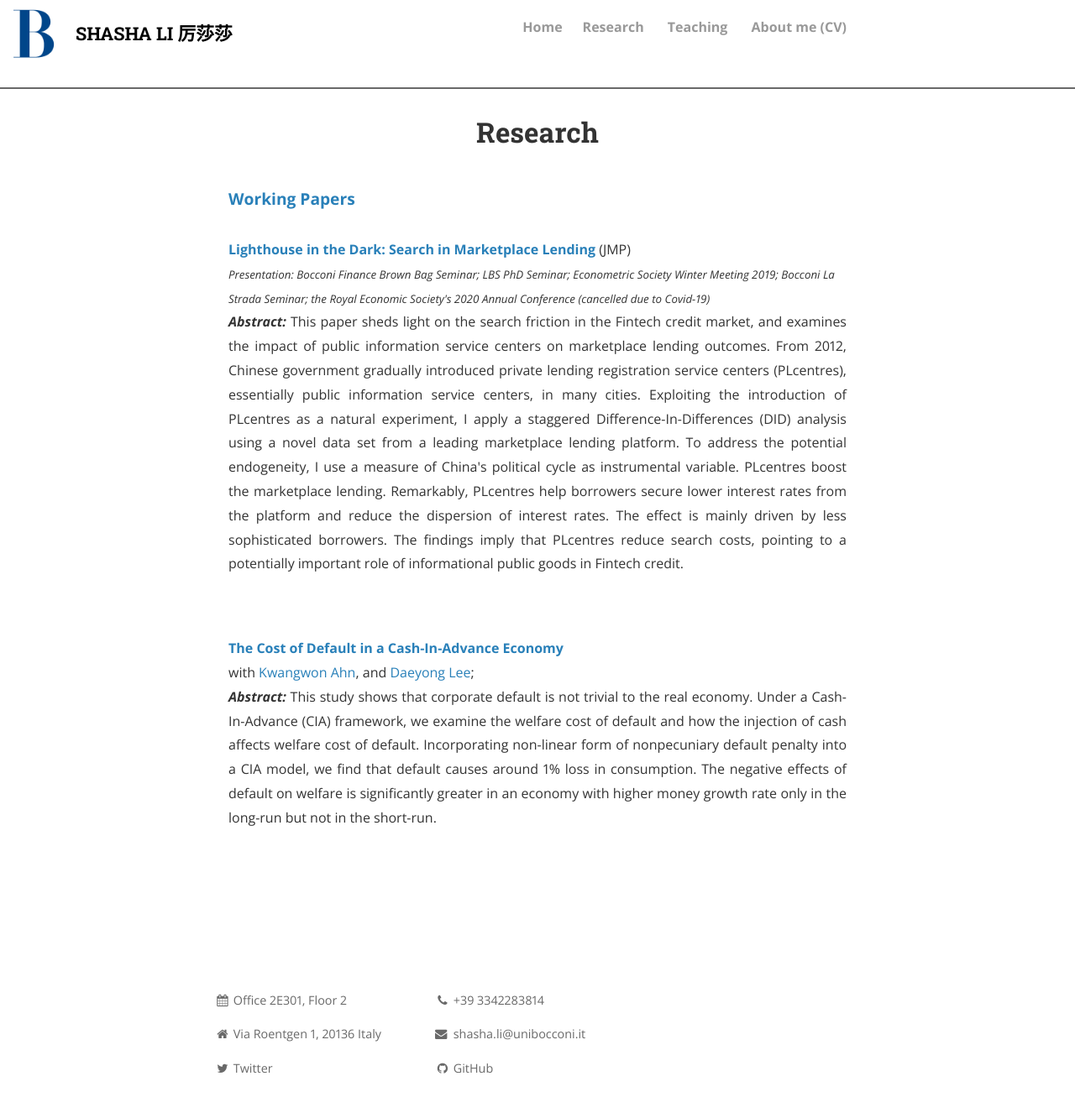
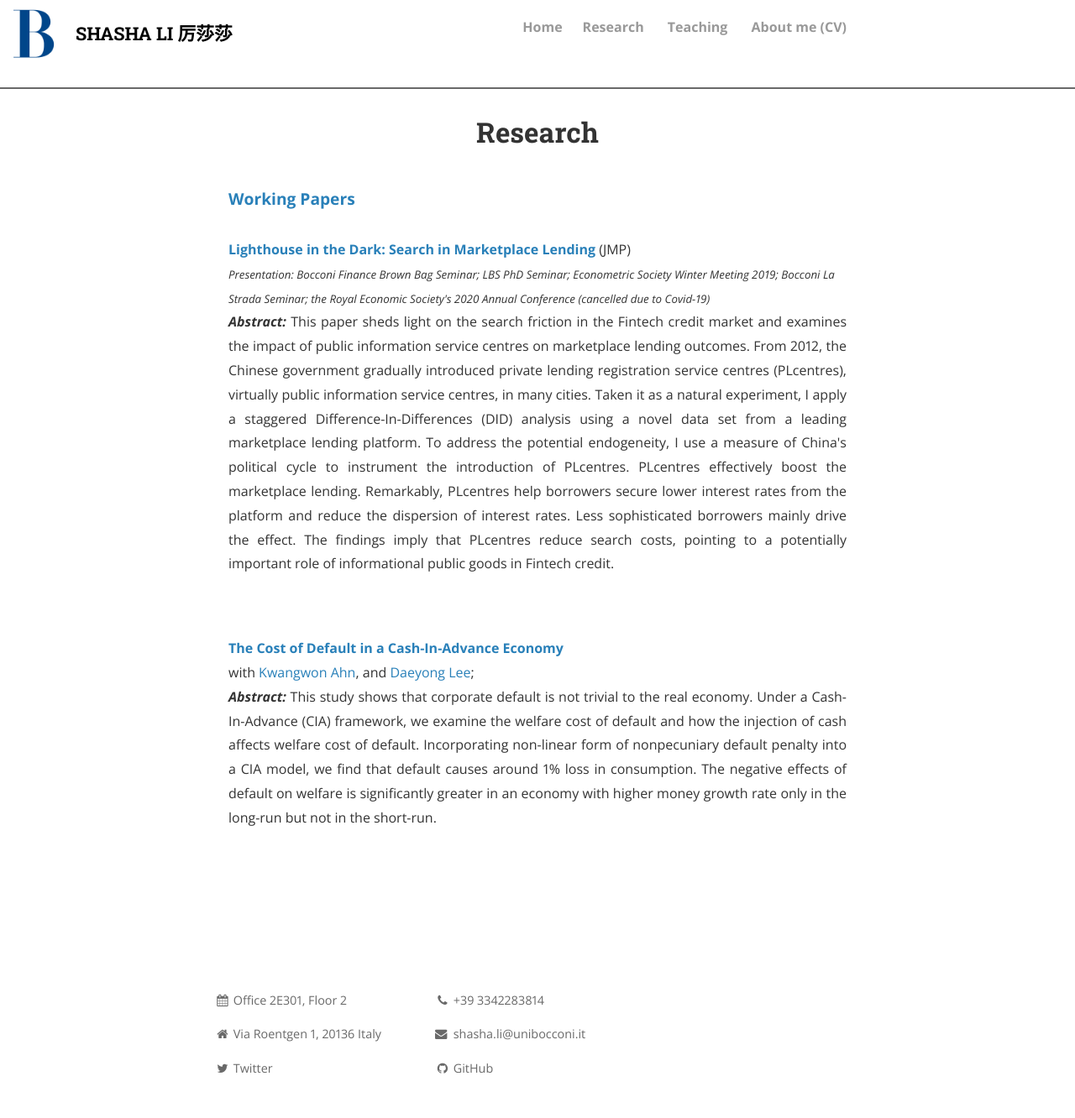
Before and after one commit to shasha-li/shasha-li.github.io, a Jekyll site: the page built from research.html, in a window 1280 px wide. Shown: the whole page at 84% size. Built offline with Jekyll 4.4.1, drawn with Linux system fonts in a browser that asks for light colours; nearby versions of some CDN libraries; comment, search, counter and statistics services are not loaded; a style sheet for code colours, icons or effects is not loaded.

Commit message:
Update research.html

```diff
--- a/research.html
+++ b/research.html
@@ -9,12 +9,13 @@ permalink: /research/
 <strong><a href="https://shasha-li.github.io/content/JMP-Li.pdf">Lighthouse in the Dark: Search in Marketplace Lending</a></strong> (JMP)<br>
 <em><small>Presentation: Bocconi Finance Brown Bag Seminar; LBS PhD Seminar; Econometric Society Winter Meeting 2019; Bocconi La Strada Seminar; the Royal Economic Society's 2020 Annual Conference  (cancelled due to Covid-19) </small></em>
 <p style="text-align:justify"><b><i>Abstract: </i>
-  </b>This paper sheds light on the search friction in the Fintech credit market, and examines the impact of public information service centers on marketplace lending outcomes.
-  From 2012, Chinese government gradually introduced private lending registration service centers (PLcentres), essentially public information service centers, in many cities.
-  Exploiting the introduction of PLcentres as a natural experiment, I apply a staggered Difference-In-Differences (DID) analysis using a novel data set from a leading
-  marketplace lending platform. To address the potential endogeneity, I use a measure of China's political cycle as instrumental variable. PLcentres boost the marketplace
-  lending. Remarkably, PLcentres help borrowers secure lower interest rates from the platform and reduce the dispersion of interest rates. The effect is mainly driven by
-  less sophisticated borrowers. The findings imply that PLcentres reduce search costs, pointing to a potentially important role of informational public goods in Fintech credit.
+  </b>This paper sheds light on the search friction in the Fintech credit market and examines the impact of public information service centres on marketplace
+  lending outcomes. From 2012, the Chinese government gradually introduced private lending registration service centres (PLcentres), virtually public information
+  service centres, in many cities. Taken it as a natural experiment, I apply a staggered Difference-In-Differences (DID) analysis using a novel data set from
+  a leading marketplace lending platform. To address the potential endogeneity, I use a measure of China's political cycle to instrument the introduction of
+  PLcentres. PLcentres effectively boost the marketplace lending. Remarkably, PLcentres help borrowers secure lower interest rates from the
+  platform and reduce the dispersion of interest rates. Less sophisticated borrowers mainly drive the effect.
+  The findings imply that PLcentres reduce search costs, pointing to a potentially important role of informational public goods in Fintech credit.
   </p><br>
   <br>
 
```
